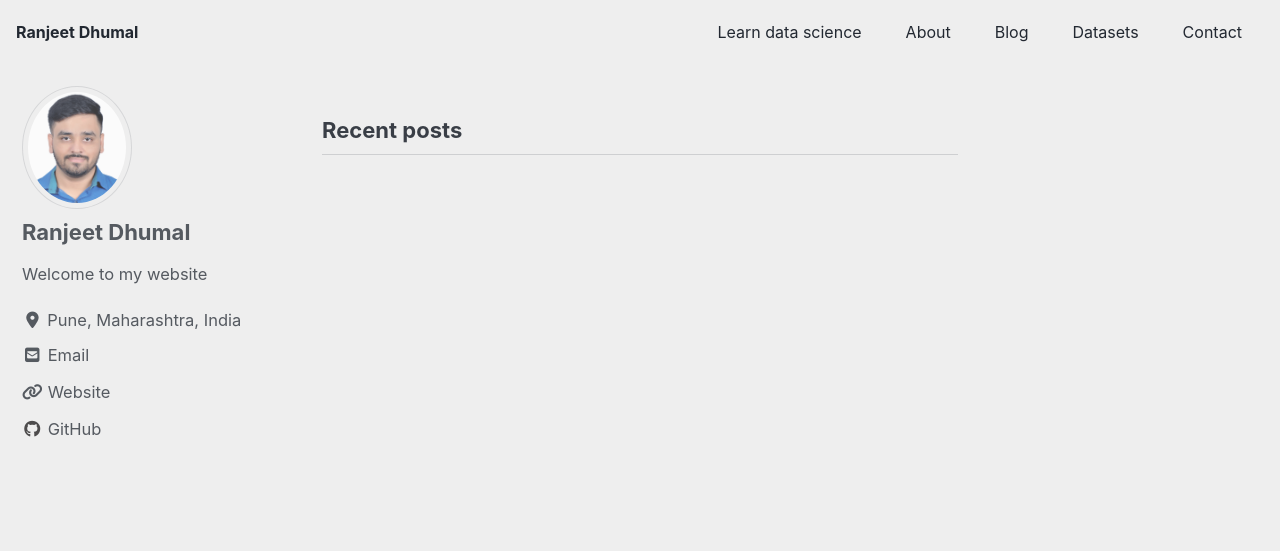
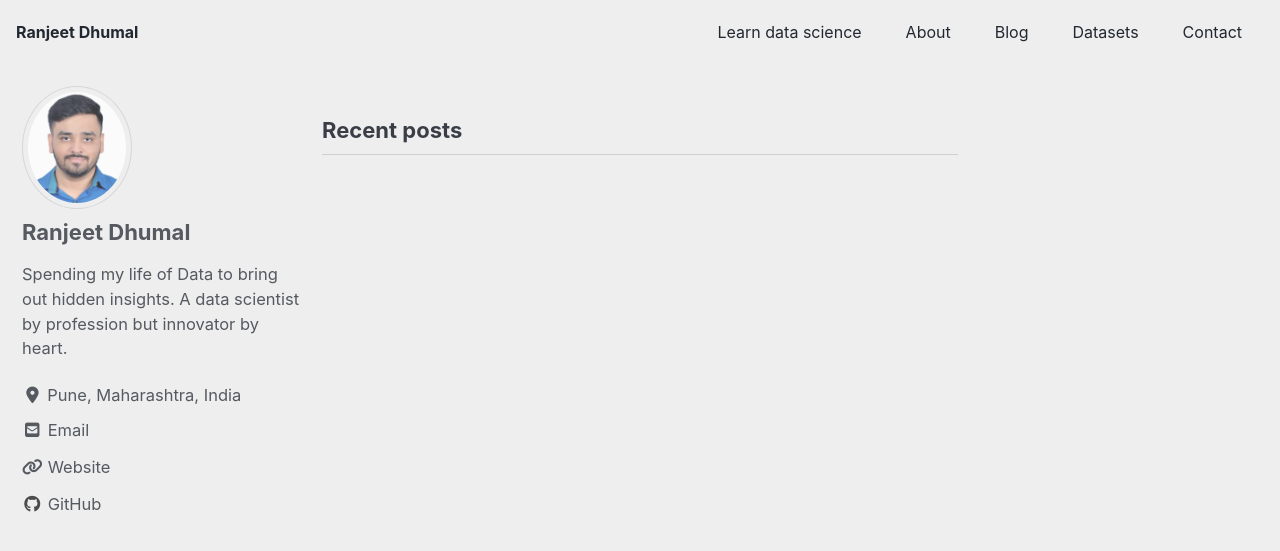
Before and after one commit to ranjeetds/ranjeetds.github.io, a Jekyll site: the page built from index.html, in a window 1280 px wide and 900 px high. Shown: the top 551 px of the window. Built offline with Jekyll 4.4.1, drawn with Linux system fonts in a browser that asks for light colours; cached includes are drawn as plain includes; nearby versions of some CDN libraries; the list of posts is cut into pages by our own code.

Commit message:
Update _config.yml

```diff
--- a/_config.yml
+++ b/_config.yml
@@ -92,7 +92,7 @@ analytics:
 author:
   name             : "Ranjeet Dhumal"
   avatar           : "/assets/images/profile_ranjeet.jpg" # path of avatar image, e.g. "/assets/images/bio-photo.jpg"
-  bio              : "Welcome to my website"
+  bio              : "Spending my life of Data to bring out hidden insights. A data scientist by profession but innovator by heart."
   location         : "Pune, Maharashtra, India"
   email            :
   links:
```
